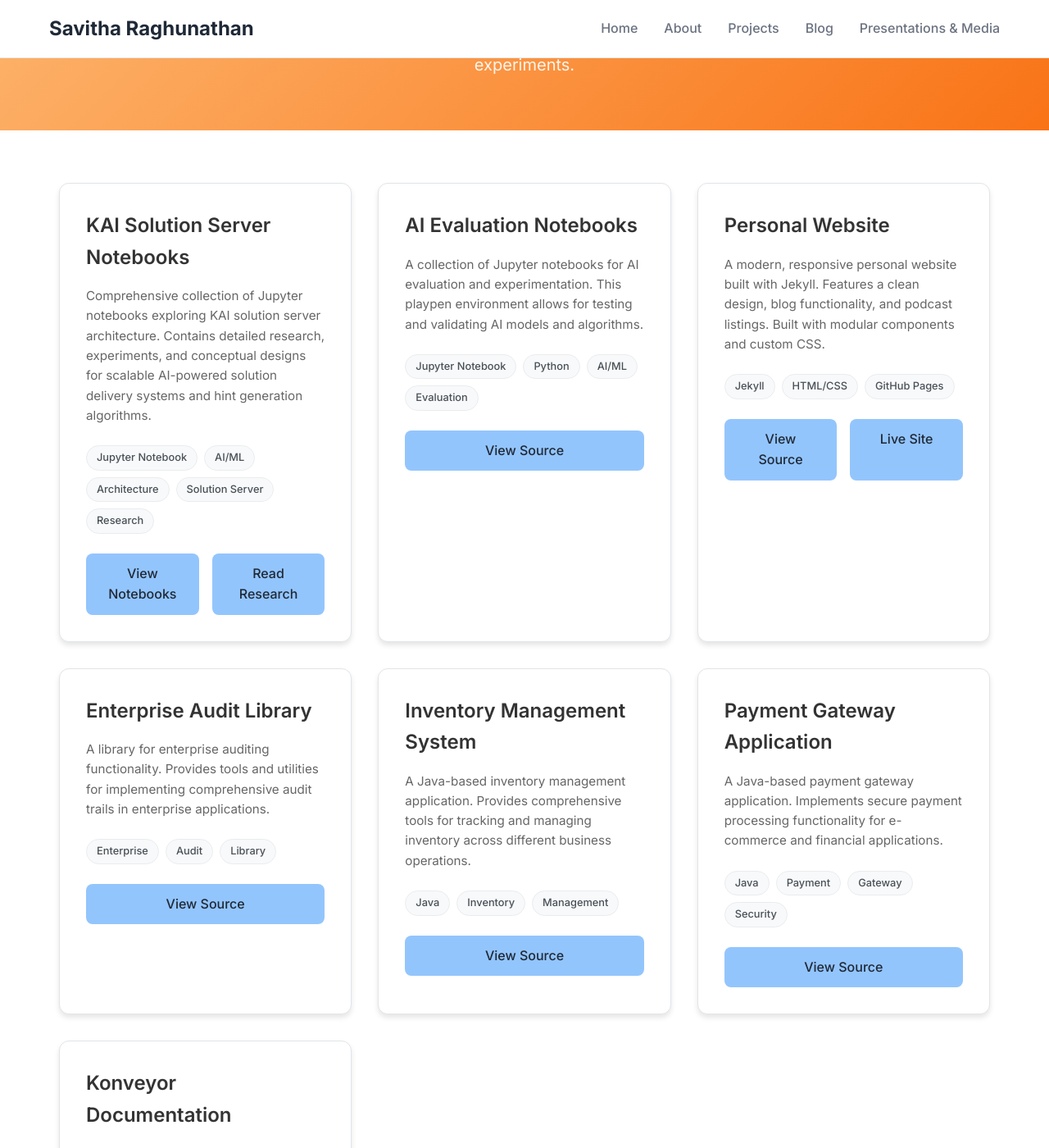
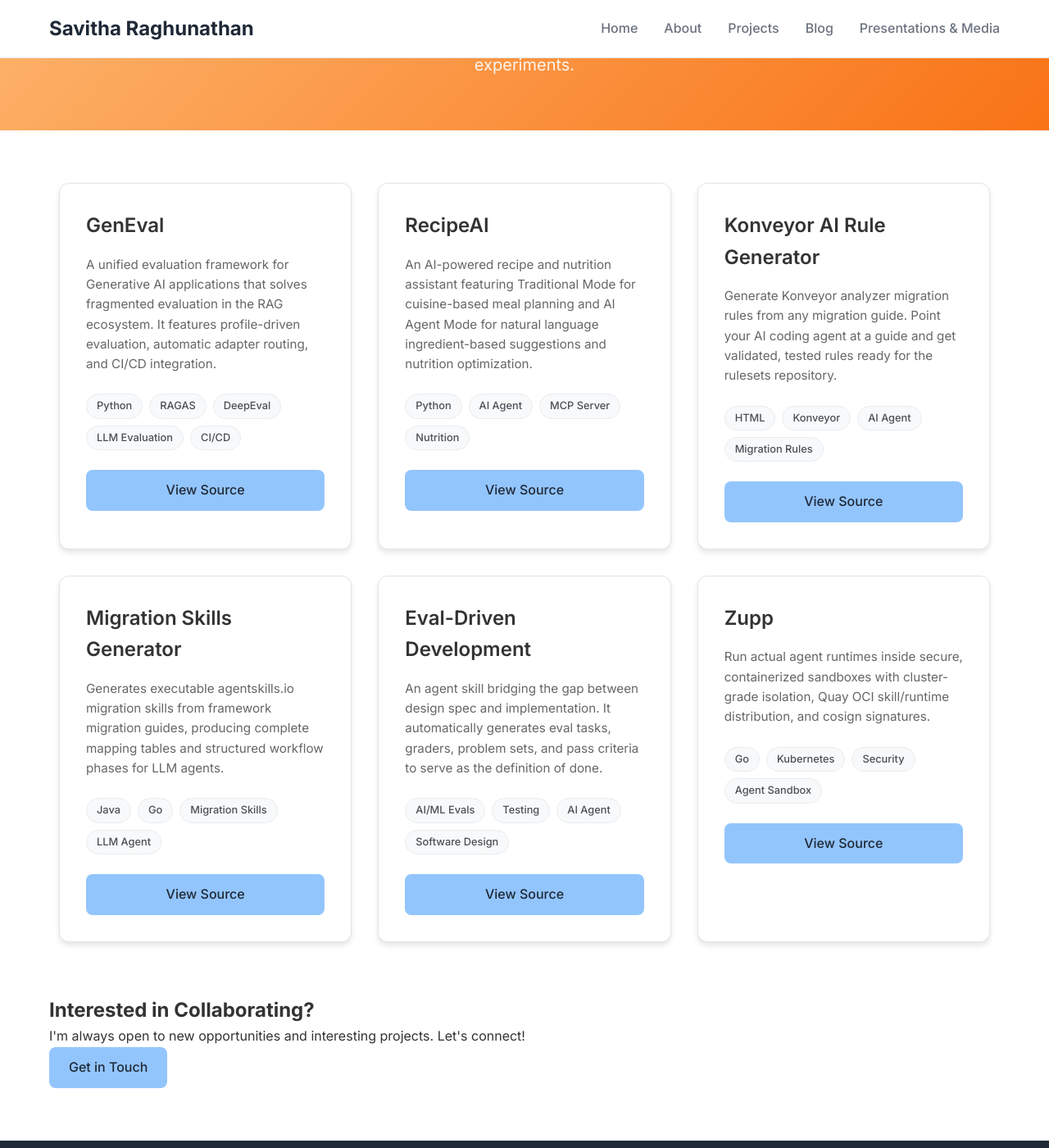
Before and after one commit to savitharaghunathan/savitharaghunathan.github.io, a Jekyll site: the page built from projects.md, in a window 1280 px wide and 1400 px high, scrolled down 229 px. Shown: the whole window at 82% size. Built offline with Jekyll 4.4.1, drawn with Linux system fonts in a browser that asks for light colours; some of the changed text lies outside the part shown.

Commit message:
update projects

```diff
--- a/projects.md
+++ b/projects.md
@@ -15,135 +15,109 @@ permalink: /projects/
   <div class="container">
     <div class="project-card">
       <div class="project-content">
-        <h3>KAI Solution Server Notebooks</h3>
+        <h3>GenEval</h3>
         <p class="project-description">
-          Comprehensive collection of Jupyter notebooks exploring KAI solution server architecture.
-          Contains detailed research, experiments, and conceptual designs for scalable AI-powered
-          solution delivery systems and hint generation algorithms.
+          A unified evaluation framework for Generative AI applications that solves fragmented evaluation in the RAG ecosystem. It features profile-driven evaluation, automatic adapter routing, and CI/CD integration.
         </p>
         <div class="project-tech">
-          <span class="tech-tag">Jupyter Notebook</span>
-          <span class="tech-tag">AI/ML</span>
-          <span class="tech-tag">Architecture</span>
-          <span class="tech-tag">Solution Server</span>
-          <span class="tech-tag">Research</span>
+          <span class="tech-tag">Python</span>
+          <span class="tech-tag">RAGAS</span>
+          <span class="tech-tag">DeepEval</span>
+          <span class="tech-tag">LLM Evaluation</span>
+          <span class="tech-tag">CI/CD</span>
         </div>
         <div class="project-links">
-          <a href="https://github.com/savitharaghunathan/kai-solution-server-ideas" class="btn btn-secondary">View Notebooks</a>
-          <a href="https://konveyor.io/blog/2025/hints_generation/" class="btn btn-primary">Read Research</a>
-        </div>
-      </div>
-    </div>
-
-
-
-    <div class="project-card">
-      <div class="project-content">
-        <h3>AI Evaluation Notebooks</h3>
-        <p class="project-description">
-          A collection of Jupyter notebooks for AI evaluation and experimentation. This playpen environment
-          allows for testing and validating AI models and algorithms.
-        </p>
-        <div class="project-tech">
-          <span class="tech-tag">Jupyter Notebook</span>
-          <span class="tech-tag">Python</span>
-          <span class="tech-tag">AI/ML</span>
-          <span class="tech-tag">Evaluation</span>
-        </div>
-        <div class="project-links">
-          <a href="https://github.com/savitharaghunathan/ai-eval-notebooks-playpen" class="btn btn-secondary">View Source</a>
+          <a href="https://github.com/savitharaghunathan/gen-eval" class="btn btn-secondary">View Source</a>
         </div>
       </div>
     </div>
 
     <div class="project-card">
       <div class="project-content">
-        <h3>Personal Website</h3>
+        <h3>RecipeAI</h3>
         <p class="project-description">
-          A modern, responsive personal website built with Jekyll. Features a clean design, blog functionality,
-          and podcast listings. Built with modular components and custom CSS.
+          An AI-powered recipe and nutrition assistant featuring Traditional Mode for cuisine-based meal planning and AI Agent Mode for natural language ingredient-based suggestions and nutrition optimization.
         </p>
         <div class="project-tech">
-          <span class="tech-tag">Jekyll</span>
-          <span class="tech-tag">HTML/CSS</span>
-          <span class="tech-tag">GitHub Pages</span>
+          <span class="tech-tag">Python</span>
+          <span class="tech-tag">AI Agent</span>
+          <span class="tech-tag">MCP Server</span>
+          <span class="tech-tag">Nutrition</span>
         </div>
         <div class="project-links">
-          <a href="https://github.com/savitharaghunathan/savitharaghunathan.github.io" class="btn btn-secondary">View Source</a>
-          <a href="/" class="btn btn-primary">Live Site</a>
+          <a href="https://github.com/savitharaghunathan/recipeAI" class="btn btn-secondary">View Source</a>
         </div>
       </div>
     </div>
 
     <div class="project-card">
       <div class="project-content">
-        <h3>Enterprise Audit Library</h3>
+        <h3>Konveyor AI Rule Generator</h3>
         <p class="project-description">
-          A library for enterprise auditing functionality. Provides tools and utilities for
-          implementing comprehensive audit trails in enterprise applications.
+          Generate Konveyor analyzer migration rules from any migration guide. Point your AI coding agent at a guide and get validated, tested rules ready for the rulesets repository.
         </p>
         <div class="project-tech">
-          <span class="tech-tag">Enterprise</span>
-          <span class="tech-tag">Audit</span>
-          <span class="tech-tag">Library</span>
+          <span class="tech-tag">HTML</span>
+          <span class="tech-tag">Konveyor</span>
+          <span class="tech-tag">AI Agent</span>
+          <span class="tech-tag">Migration Rules</span>
         </div>
         <div class="project-links">
-          <a href="https://github.com/savitharaghunathan/enterprise-audit-library" class="btn btn-secondary">View Source</a>
+          <a href="https://github.com/konveyor/ai-rule-gen" class="btn btn-secondary">View Source</a>
         </div>
       </div>
     </div>
 
     <div class="project-card">
       <div class="project-content">
-        <h3>Inventory Management System</h3>
+        <h3>Migration Skills Generator</h3>
         <p class="project-description">
-          A Java-based inventory management application. Provides comprehensive tools for
-          tracking and managing inventory across different business operations.
+          Generates executable agentskills.io migration skills from framework migration guides, producing complete mapping tables and structured workflow phases for LLM agents.
         </p>
         <div class="project-tech">
           <span class="tech-tag">Java</span>
-          <span class="tech-tag">Inventory</span>
-          <span class="tech-tag">Management</span>
+          <span class="tech-tag">Go</span>
+          <span class="tech-tag">Migration Skills</span>
+          <span class="tech-tag">LLM Agent</span>
         </div>
         <div class="project-links">
-          <a href="https://github.com/savitharaghunathan/inventory_management" class="btn btn-secondary">View Source</a>
+          <a href="https://github.com/savitharaghunathan/migration-skills" class="btn btn-secondary">View Source</a>
         </div>
       </div>
     </div>
 
     <div class="project-card">
       <div class="project-content">
-        <h3>Payment Gateway Application</h3>
+        <h3>Eval-Driven Development</h3>
         <p class="project-description">
-          A Java-based payment gateway application. Implements secure payment processing
-          functionality for e-commerce and financial applications.
+          An agent skill bridging the gap between design spec and implementation. It automatically generates eval tasks, graders, problem sets, and pass criteria to serve as the definition of done.
         </p>
         <div class="project-tech">
-          <span class="tech-tag">Java</span>
-          <span class="tech-tag">Payment</span>
-          <span class="tech-tag">Gateway</span>
-          <span class="tech-tag">Security</span>
+          <span class="tech-tag">AI/ML Evals</span>
+          <span class="tech-tag">Testing</span>
+          <span class="tech-tag">AI Agent</span>
+          <span class="tech-tag">Software Design</span>
         </div>
         <div class="project-links">
-          <a href="https://github.com/savitharaghunathan/payment-gateway-app" class="btn btn-secondary">View Source</a>
+          <a href="https://github.com/savitharaghunathan/eval-driven-development" class="btn btn-secondary">View Source</a>
         </div>
       </div>
     </div>
 
     <div class="project-card">
       <div class="project-content">
-        <h3>Konveyor Documentation</h3>
+        <h3>Zupp</h3>
         <p class="project-description">
-          Documentation for Konveyor projects. Comprehensive documentation site built to help developers
-          understand and implement Konveyor tools and frameworks effectively.
+          Run actual agent runtimes inside secure, containerized sandboxes with cluster-grade isolation, Quay OCI skill/runtime distribution, and cosign signatures.
         </p>
         <div class="project-tech">
-          <span class="tech-tag">HTML</span>
-          <span class="tech-tag">Documentation</span>
-          <span class="tech-tag">GitHub Pages</span>
+          <span class="tech-tag">Go</span>
+          <span class="tech-tag">Kubernetes</span>
+          <span class="tech-tag">Security</span>
+          <span class="tech-tag">Agent Sandbox</span>
         </div>
         <div class="project-links">
-          <a href="https://github.com/savitharaghunathan/konveyor.github.io" class="btn btn-secondary">View Source</a>
+          <a href="https://github.com/savitharaghunathan/zupp" class="btn btn-secondary">View Source</a>
         </div>
       </div>
     </div>
```
